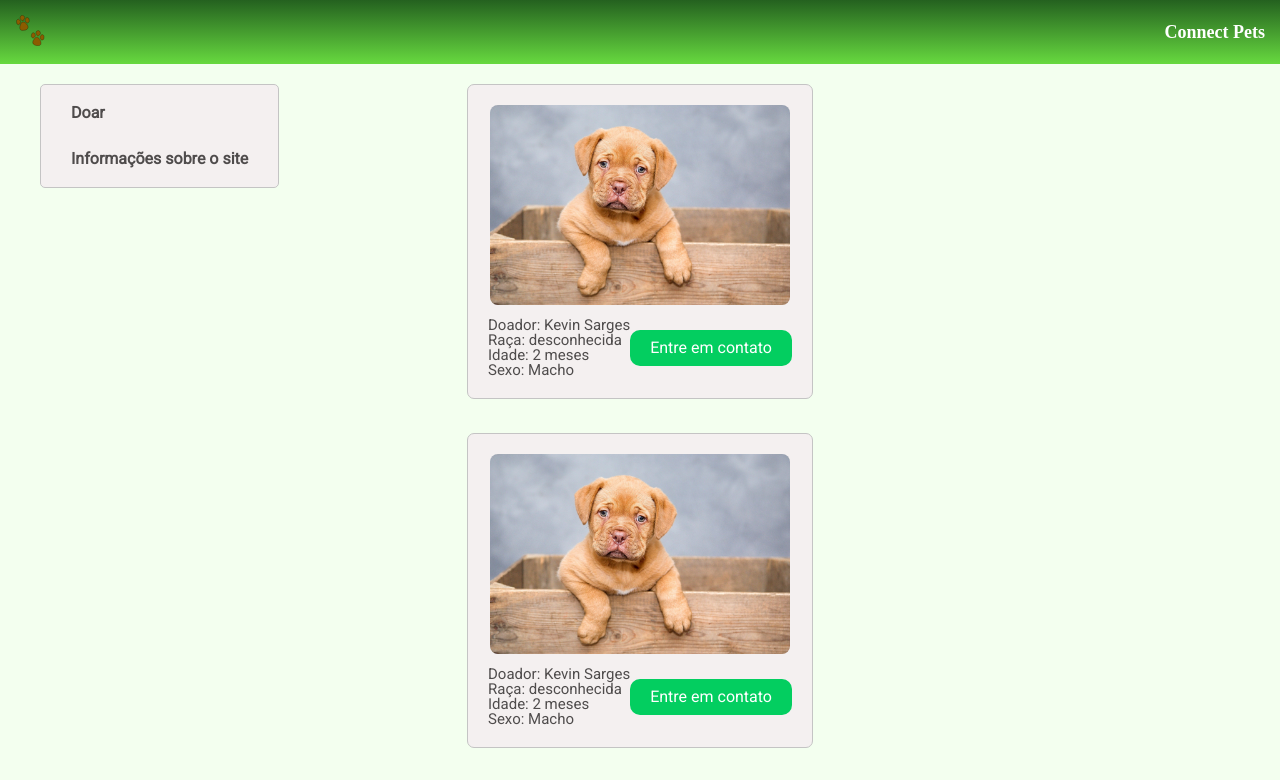
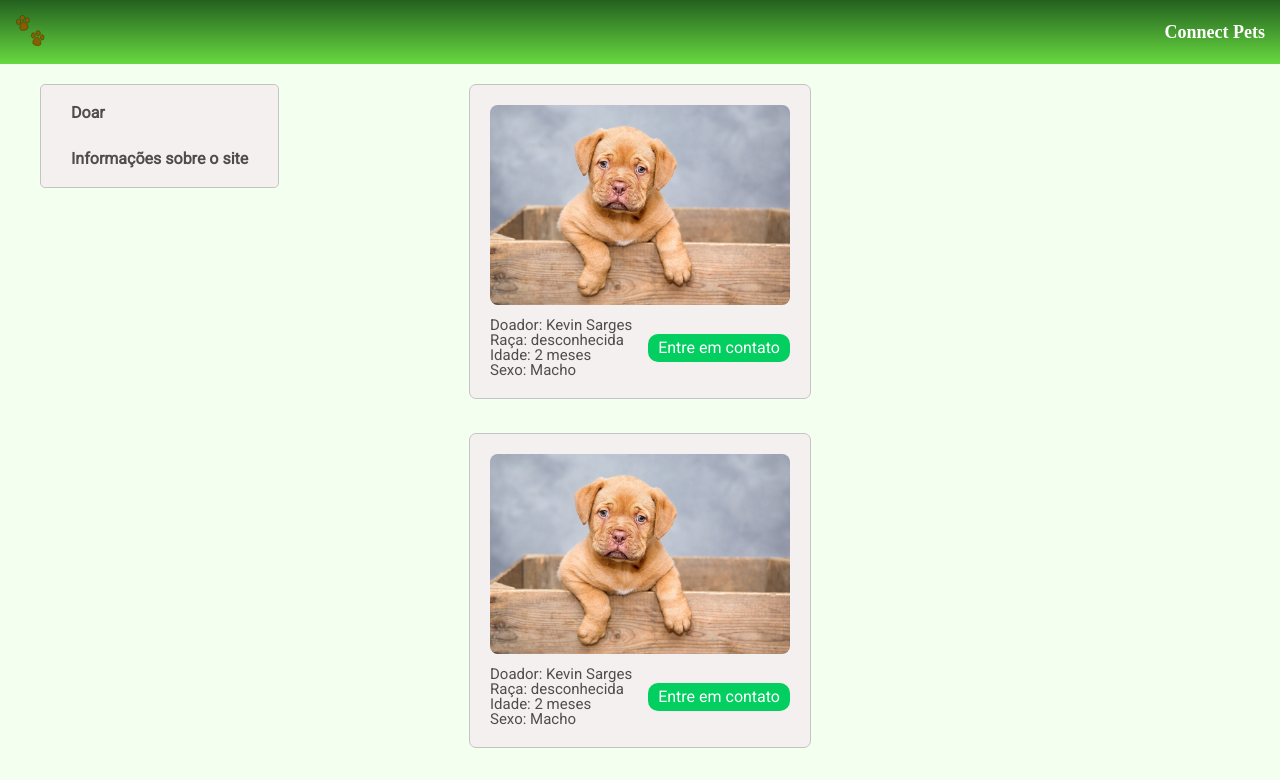
Before and after one commit to Kevin-Sarges/ConnectPets, a React (Create React App) app in the folder Front-End/: page / in a window 1280 px wide. Shown: the top 780 px of the page. Built offline with nearby package versions, Linux system fonts and the light colour scheme; the HTML template or start-up script is replaced by a standard one; a web font is replaced by a local one.

Commit message:
Connect Pets

```diff
--- a/Front-End/src/components/Pets/styles.js
+++ b/Front-End/src/components/Pets/styles.js
@@ -33,7 +33,7 @@ export const Description = styled.div`
 `;
 
 export const Button = styled.button`
-	padding: 10px 20px;
+	padding: 6px 10px;
 	display: flex;
 	align-items: center;
 	text-decoration: none;
```
Also changed, not shown: 1 other file (tests, documents, lock files or other folders).
